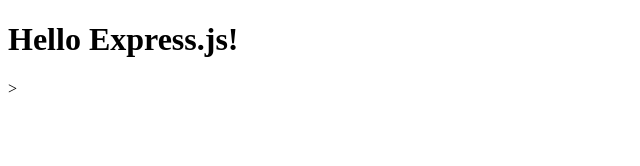
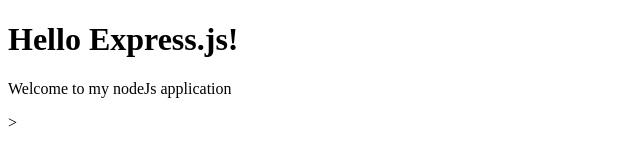
Before and after one commit to abstract-karshit/web-server, a website: page public/index.html in a window 1280 px wide. Shown: the whole page, without its empty margins (0-640 px from the left). Drawn offline with Linux system fonts and the light colour scheme.

Commit message:
Added paragraph tag in index.html

```diff
--- a/public/index.html
+++ b/public/index.html
@@ -6,5 +6,6 @@
 </head>
 <body>
     <h1>Hello Express.js!</h1>
+    <p>Welcome to my nodeJs application</p>
 </body>
 </html>>
```
